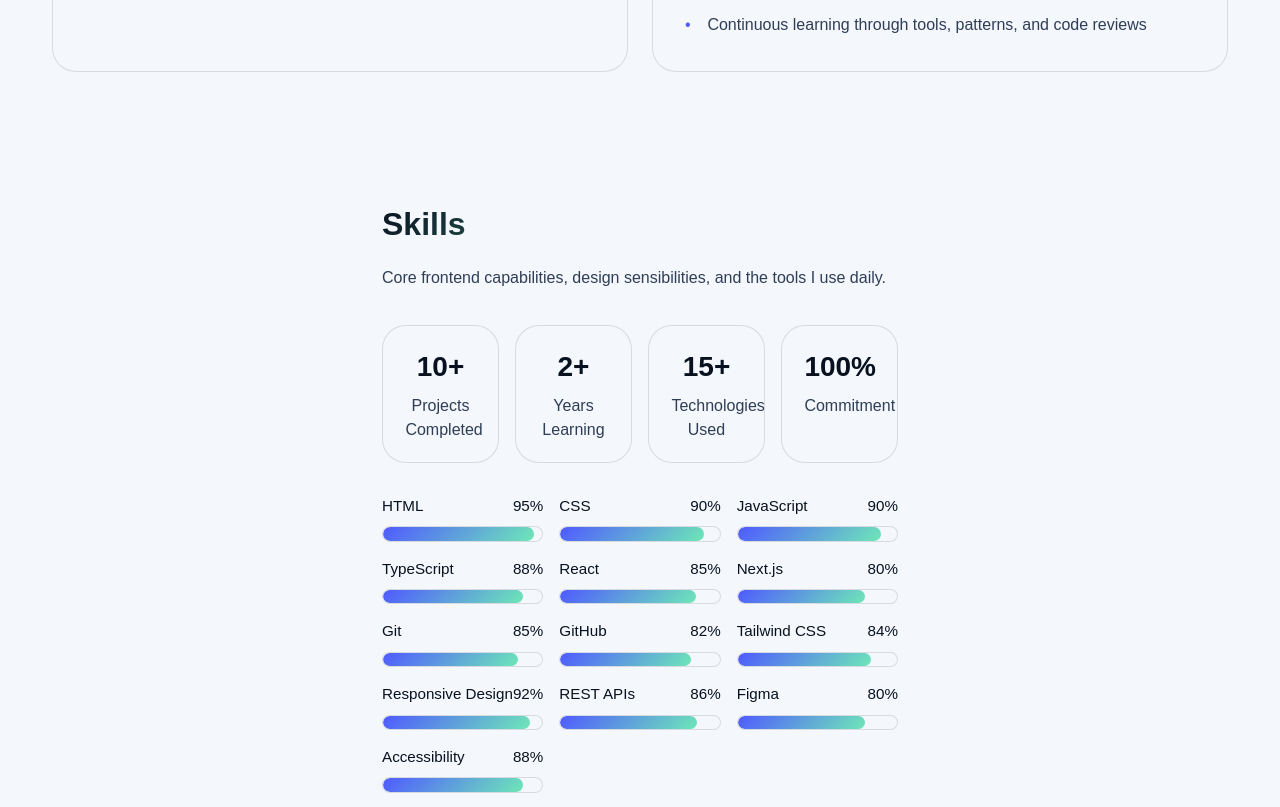
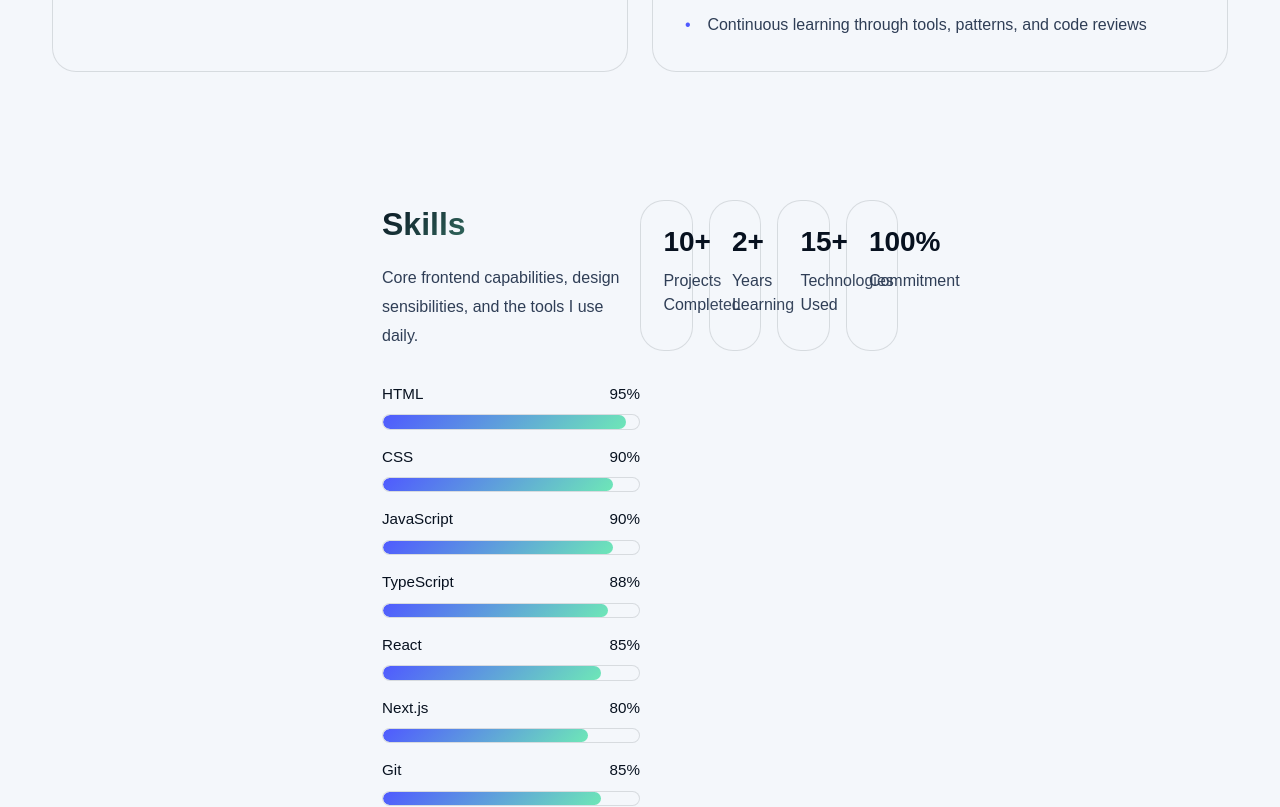
Before and after one commit to Lekan101/landingPage, a Next.js app: page / in a window 1280 px wide. Shown: the part 2860-3667 px from the top of the page. Built offline with nearby package versions, Linux system fonts and the light colour scheme.

Commit message:
Update page.module.css

```diff
--- a/app/page.module.css
+++ b/app/page.module.css
@@ -550,9 +550,13 @@ html {
   line-height: 1.5;
 }
 
+.skillsSection{
+  display: grid;
+  grid-template-columns: repeat(2, 1fr);
+}
+
 .skillBarGrid {
   display: grid;
-  grid-template-columns: repeat(3, 1fr);
   gap: 1rem;
 }
 
```
